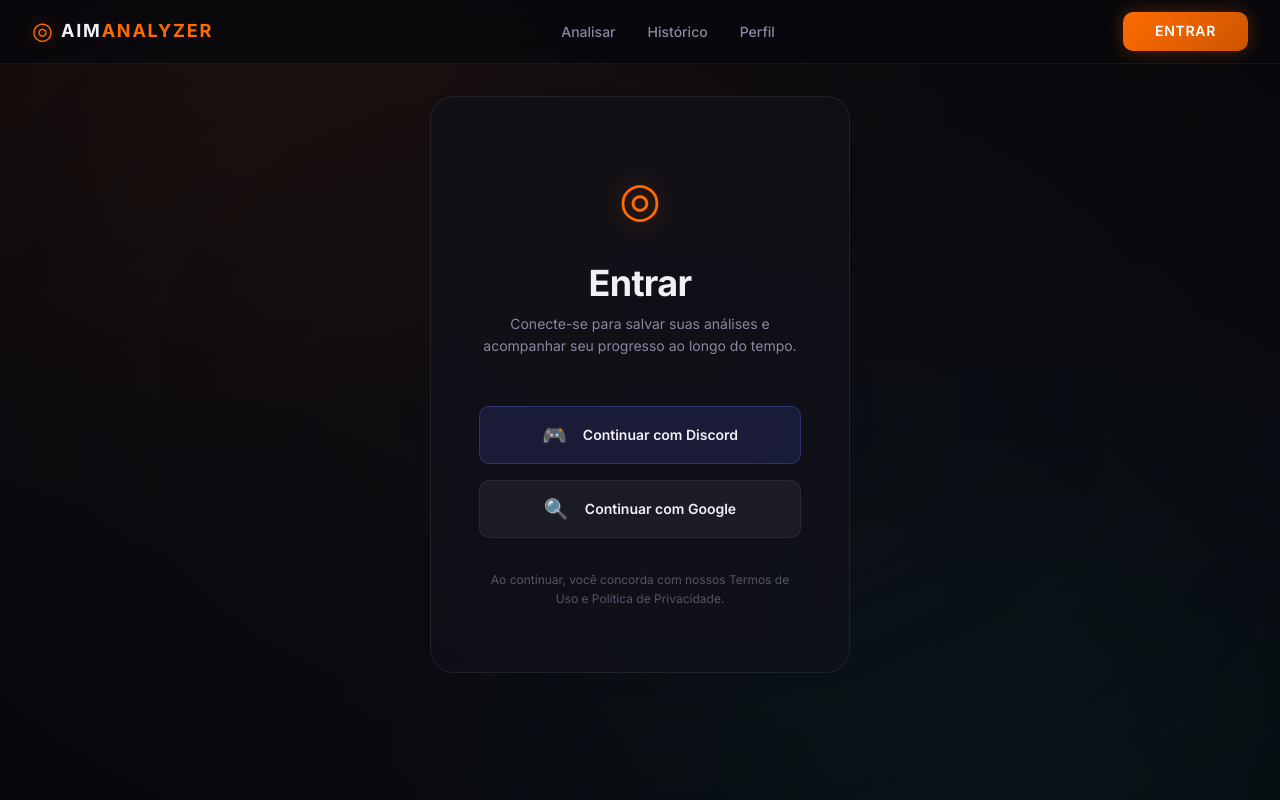
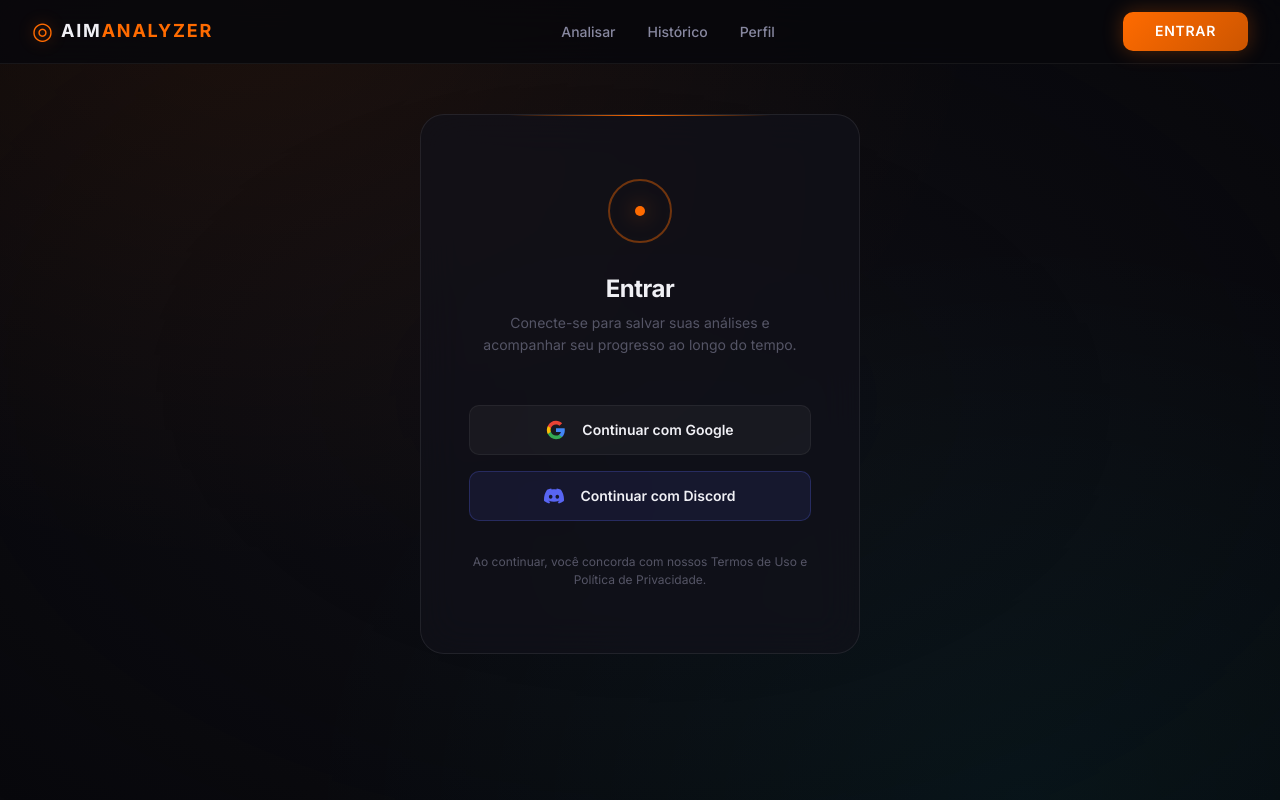
Before and after one commit to mateusoliveiradev1/sens-pubg, a Next.js app: page /login in a window 1280 px wide. Built offline with nearby package versions, Linux system fonts and the light colour scheme; no server answers.

Commit message:
feat(auth): Discord + Google OAuth, route protection, session-aware header

```diff
--- a/src/app/login/login.module.css
+++ b/src/app/login/login.module.css
@@ -1,5 +1,7 @@
+/* Login Page Styles */
+
 .loginCard {
-    max-width: 420px;
+    max-width: 440px;
     width: 100%;
     text-align: center;
     background: var(--glass-bg);
@@ -8,23 +10,66 @@
     border-radius: var(--radius-xl);
     padding: var(--space-3xl) var(--space-2xl);
     animation: scaleIn 0.4s ease-out;
+    position: relative;
+    overflow: hidden;
 }
 
-.loginIcon {
-    font-size: 3rem;
-    color: var(--color-accent-primary);
-    filter: drop-shadow(0 0 15px rgba(255, 107, 0, 0.4));
-    margin-bottom: var(--space-lg);
+/* Subtle top border glow */
+.loginCard::before {
+    content: '';
+    position: absolute;
+    top: 0;
+    left: 20%;
+    right: 20%;
+    height: 1px;
+    background: linear-gradient(90deg, transparent, var(--color-accent-primary), transparent);
 }
 
+/* ─── Icon ─── */
+
+.loginIcon {
+    position: relative;
+    width: 64px;
+    height: 64px;
+    margin: 0 auto var(--space-xl);
+}
+
+.iconRing {
+    position: absolute;
+    inset: 0;
+    border: 2px solid var(--color-accent-primary);
+    border-radius: 50%;
+    opacity: 0.4;
+    animation: pulse 3s ease-in-out infinite;
+}
+
+.iconDot {
+    position: absolute;
+    top: 50%;
+    left: 50%;
+    width: 10px;
+    height: 10px;
+    background: var(--color-accent-primary);
+    border-radius: 50%;
+    transform: translate(-50%, -50%);
+    box-shadow: 0 0 20px rgba(255, 107, 0, 0.5);
+}
+
+/* ─── Text ─── */
+
 .loginTitle {
+    font-size: var(--text-2xl);
     margin-bottom: var(--space-sm);
 }
 
 .loginSubtitle {
     font-size: var(--text-sm);
+    color: var(--color-text-muted);
     margin-bottom: var(--space-2xl);
+    line-height: 1.6;
 }
+
+/* ─── Provider Buttons ─── */
 
 .providers {
     display: flex;
@@ -33,13 +78,17 @@
     margin-bottom: var(--space-xl);
 }
 
+.providers form {
+    width: 100%;
+}
+
 .providerBtn {
     display: flex;
     align-items: center;
     justify-content: center;
     gap: var(--space-md);
     width: 100%;
-    padding: var(--space-md) var(--space-lg);
+    padding: 14px var(--space-lg);
     border: 1px solid var(--color-border);
     border-radius: var(--radius-md);
     font-family: var(--font-sans);
@@ -50,30 +99,37 @@
     color: var(--color-text-primary);
 }
 
+.providerSvg {
+    width: 20px;
+    height: 20px;
+    flex-shrink: 0;
+}
+
+.google {
+    background: rgba(255, 255, 255, 0.04);
+}
+
+.google:hover {
+    background: rgba(255, 255, 255, 0.08);
+    border-color: rgba(255, 255, 255, 0.2);
+    transform: translateY(-1px);
+    box-shadow: 0 4px 12px rgba(0, 0, 0, 0.3);
+}
+
 .discord {
-    background: rgba(88, 101, 242, 0.15);
-    border-color: rgba(88, 101, 242, 0.3);
+    background: rgba(88, 101, 242, 0.1);
+    border-color: rgba(88, 101, 242, 0.25);
 }
 
 .discord:hover {
-    background: rgba(88, 101, 242, 0.25);
-    box-shadow: 0 0 20px rgba(88, 101, 242, 0.2);
-}
-
-.google {
-    background: rgba(255, 255, 255, 0.05);
-}
-
-.google:hover {
-    background: rgba(255, 255, 255, 0.1);
-    border-color: var(--color-border-hover);
-}
-
-.providerIcon {
-    font-size: var(--text-xl);
+    background: rgba(88, 101, 242, 0.2);
+    border-color: rgba(88, 101, 242, 0.4);
+    transform: translateY(-1px);
+    box-shadow: 0 4px 12px rgba(88, 101, 242, 0.15);
 }
 
 .terms {
     font-size: var(--text-xs);
     color: var(--color-text-muted);
+    line-height: 1.5;
 }
--- a/src/app/login/page.tsx
+++ b/src/app/login/page.tsx
@@ -1,8 +1,9 @@
 /**
- * Login Page — Auth cards para Discord e Google.
+ * Login Page — Auth.js sign-in with Discord + Google.
  */
 
 import { Header } from '@/ui/components/header';
+import { signIn } from '@/auth';
 import type { Metadata } from 'next';
 import styles from './login.module.css';
 
@@ -11,30 +12,55 @@
     description: 'Conecte-se para salvar suas análises e acompanhar seu progresso.',
 };
 
+// Force dynamic because Header reads session
+export const dynamic = 'force-dynamic';
+
 export default function LoginPage(): React.JSX.Element {
     return (
         <>
             <Header />
             <div className="page" style={{ display: 'flex', alignItems: 'center', justifyContent: 'center' }}>
                 <div className={styles.loginCard}>
-                    <div className={styles.loginIcon}>◎</div>
+                    {/* Crosshair icon */}
+                    <div className={styles.loginIcon}>
+                        <div className={styles.iconRing} />
+                        <div className={styles.iconDot} />
+                    </div>
+
                     <h1 className={styles.loginTitle}>Entrar</h1>
                     <p className={styles.loginSubtitle}>
                         Conecte-se para salvar suas análises e acompanhar seu progresso ao longo do tempo.
                     </p>
 
                     <div className={styles.providers}>
-                        <form action="/api/auth/signin/discord" method="POST">
-                            <button type="submit" className={`${styles.providerBtn} ${styles.discord}`}>
-                                <span className={styles.providerIcon}>🎮</span>
-                                Continuar com Discord
+                        <form
+                            action={async () => {
+                                'use server';
+                                await signIn('google', { redirectTo: '/analyze' });
+                            }}
+                        >
+                            <button type="submit" className={`${styles.providerBtn} ${styles.google}`}>
+                                <svg className={styles.providerSvg} viewBox="0 0 24 24" aria-hidden="true">
+                                    <path d="M22.56 12.25c0-.78-.07-1.53-.2-2.25H12v4.26h5.92a5.06 5.06 0 0 1-2.2 3.32v2.77h3.57c2.08-1.92 3.28-4.74 3.28-8.1z" fill="#4285F4" />
+                                    <path d="M12 23c2.97 0 5.46-.98 7.28-2.66l-3.57-2.77c-.98.66-2.23 1.06-3.71 1.06-2.86 0-5.29-1.93-6.16-4.53H2.18v2.84C3.99 20.53 7.7 23 12 23z" fill="#34A853" />
+                                    <path d="M5.84 14.09c-.22-.66-.35-1.36-.35-2.09s.13-1.43.35-2.09V7.07H2.18C1.43 8.55 1 10.22 1 12s.43 3.45 1.18 4.93l2.85-2.22.81-.62z" fill="#FBBC05" />
+                                    <path d="M12 5.38c1.62 0 3.06.56 4.21 1.64l3.15-3.15C17.45 2.09 14.97 1 12 1 7.7 1 3.99 3.47 2.18 7.07l3.66 2.84c.87-2.6 3.3-4.53 6.16-4.53z" fill="#EA4335" />
+                                </svg>
+                                Continuar com Google
                             </button>
                         </form>
 
-                        <form action="/api/auth/signin/google" method="POST">
-                            <button type="submit" className={`${styles.providerBtn} ${styles.google}`}>
-                                <span className={styles.providerIcon}>🔍</span>
-                                Continuar com Google
+                        <form
+                            action={async () => {
+                                'use server';
+                                await signIn('discord', { redirectTo: '/analyze' });
+                            }}
+                        >
+                            <button type="submit" className={`${styles.providerBtn} ${styles.discord}`}>
+                                <svg className={styles.providerSvg} viewBox="0 0 24 24" fill="#5865F2" aria-hidden="true">
+                                    <path d="M20.317 4.3698a19.7913 19.7913 0 00-4.8851-1.5152.0741.0741 0 00-.0785.0371c-.211.3753-.4447.8648-.6083 1.2495-1.8447-.2762-3.68-.2762-5.4868 0-.1636-.3933-.4058-.8742-.6177-1.2495a.077.077 0 00-.0785-.037 19.7363 19.7363 0 00-4.8852 1.515.0699.0699 0 00-.0321.0277C.5334 9.0458-.319 13.5799.0992 18.0578a.0824.0824 0 00.0312.0561c2.0528 1.5076 4.0413 2.4228 5.9929 3.0294a.0777.0777 0 00.0842-.0276c.4616-.6304.8731-1.2952 1.226-1.9942a.076.076 0 00-.0416-.1057c-.6528-.2476-1.2743-.5495-1.8722-.8923a.077.077 0 01-.0076-.1277c.1258-.0943.2517-.1923.3718-.2914a.0743.0743 0 01.0776-.0105c3.9278 1.7933 8.18 1.7933 12.0614 0a.0739.0739 0 01.0785.0095c.1202.099.246.1981.3728.2924a.077.077 0 01-.0066.1276 12.2986 12.2986 0 01-1.873.8914.0766.0766 0 00-.0407.1067c.3604.698.7719 1.3628 1.225 1.9932a.076.076 0 00.0842.0286c1.961-.6067 3.9495-1.5219 6.0023-3.0294a.077.077 0 00.0313-.0552c.5004-5.177-.8382-9.6739-3.5485-13.6604a.061.061 0 00-.0312-.0286zM8.02 15.3312c-1.1825 0-2.1569-1.0857-2.1569-2.419 0-1.3332.9555-2.4189 2.157-2.4189 1.2108 0 2.1757 1.0952 2.1568 2.419 0 1.3332-.9555 2.4189-2.1569 2.4189zm7.9748 0c-1.1825 0-2.1569-1.0857-2.1569-2.419 0-1.3332.9554-2.4189 2.1569-2.4189 1.2108 0 2.1757 1.0952 2.1568 2.419 0 1.3332-.946 2.4189-2.1568 2.4189z" />
+                                </svg>
+                                Continuar com Discord
                             </button>
                         </form>
                     </div>
--- a/src/ui/components/header.module.css
+++ b/src/ui/components/header.module.css
@@ -88,6 +88,63 @@
     gap: var(--space-md);
 }
 
+/* ─── User Menu ─── */
+
+.userMenu {
+    display: flex;
+    align-items: center;
+    gap: var(--space-sm);
+}
+
+.avatar {
+    width: 32px;
+    height: 32px;
+    border-radius: 50%;
+    border: 2px solid var(--color-accent-primary);
+    object-fit: cover;
+}
+
+.avatarFallback {
+    width: 32px;
+    height: 32px;
+    border-radius: 50%;
+    background: rgba(255, 107, 0, 0.15);
+    border: 2px solid var(--color-accent-primary);
+    display: flex;
+    align-items: center;
+    justify-content: center;
+    font-size: var(--text-sm);
+    font-weight: 700;
+    color: var(--color-accent-primary);
+}
+
+.userName {
+    font-size: var(--text-sm);
+    font-weight: 500;
+    color: var(--color-text-secondary);
+    max-width: 120px;
+    overflow: hidden;
+    text-overflow: ellipsis;
+    white-space: nowrap;
+}
+
+.signOutBtn {
+    background: none;
+    border: 1px solid var(--color-border);
+    color: var(--color-text-muted);
+    font-family: var(--font-sans);
+    font-size: var(--text-xs);
+    padding: 4px 10px;
+    border-radius: var(--radius-sm);
+    cursor: pointer;
+    transition: all var(--transition-fast);
+}
+
+.signOutBtn:hover {
+    color: var(--color-error);
+    border-color: rgba(255, 61, 61, 0.3);
+}
+
 /* Mobile */
 @media (max-width: 767px) {
     .links {
@@ -97,4 +154,8 @@
     .logoText {
         font-size: var(--text-sm);
     }
+
+    .userName {
+        display: none;
+    }
 }
```
Also changed, not shown: src/middleware.ts (+36 -15 lines), src/ui/components/header.tsx (+39 -5 lines).
